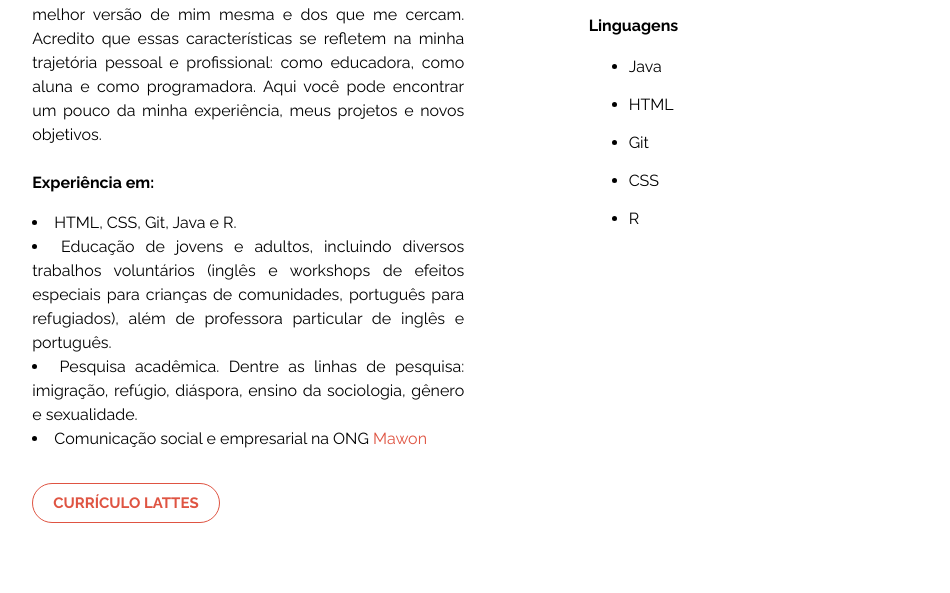
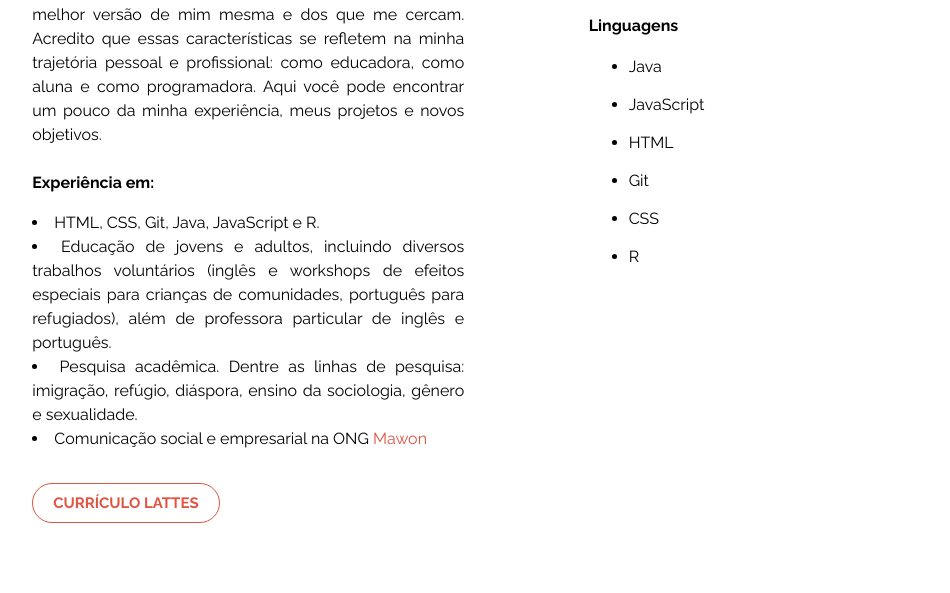
Before and after one commit to beatrizmaciel/site-pessoal, a plain HTML site: page REPROGRAMA/index.html in a window 1280 px wide. Shown: the part 1001-1594 px from the top of the page, without its empty margins (130-1080 px from the left). Drawn offline with Linux system fonts and the light colour scheme.

Commit message:
Update index.html

```diff
--- a/REPROGRAMA/index.html
+++ b/REPROGRAMA/index.html
@@ -39,7 +39,7 @@
                     pouco da minha experiência, meus projetos e novos objetivos.<br><br>
 
                     <b>Experiência em:</b><br>
-                    <li>HTML, CSS, Git, Java e R.</li>
+                    <li>HTML, CSS, Git, Java, JavaScript e R.</li>
                     <li>Educação de jovens e adultos, incluindo diversos trabalhos voluntários (inglês e workshops de
                         efeitos especiais para crianças de comunidades, português para refugiados), além de professora
                         particular de inglês e português.</li>
@@ -63,6 +63,7 @@
                 <h4 class="sobre-habilidades__programacao">Linguagens</h4>
                 <ul class="sobre-habilidades__programacao__lista">
                     <li>Java</li><br>
+                    <li>JavaScript</li><br>
                     <li>HTML</li><br>
                     <li>Git</li><br>
                     <li>CSS</li><br>
```
